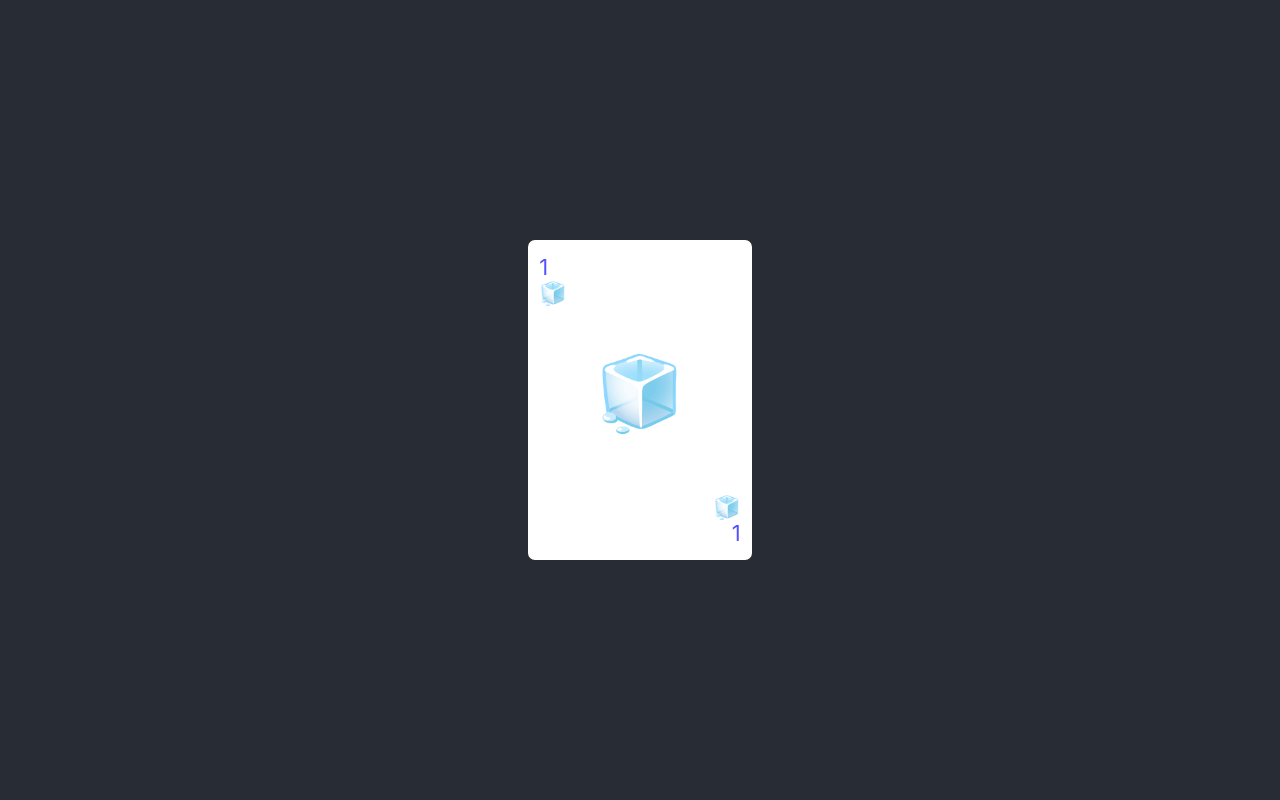
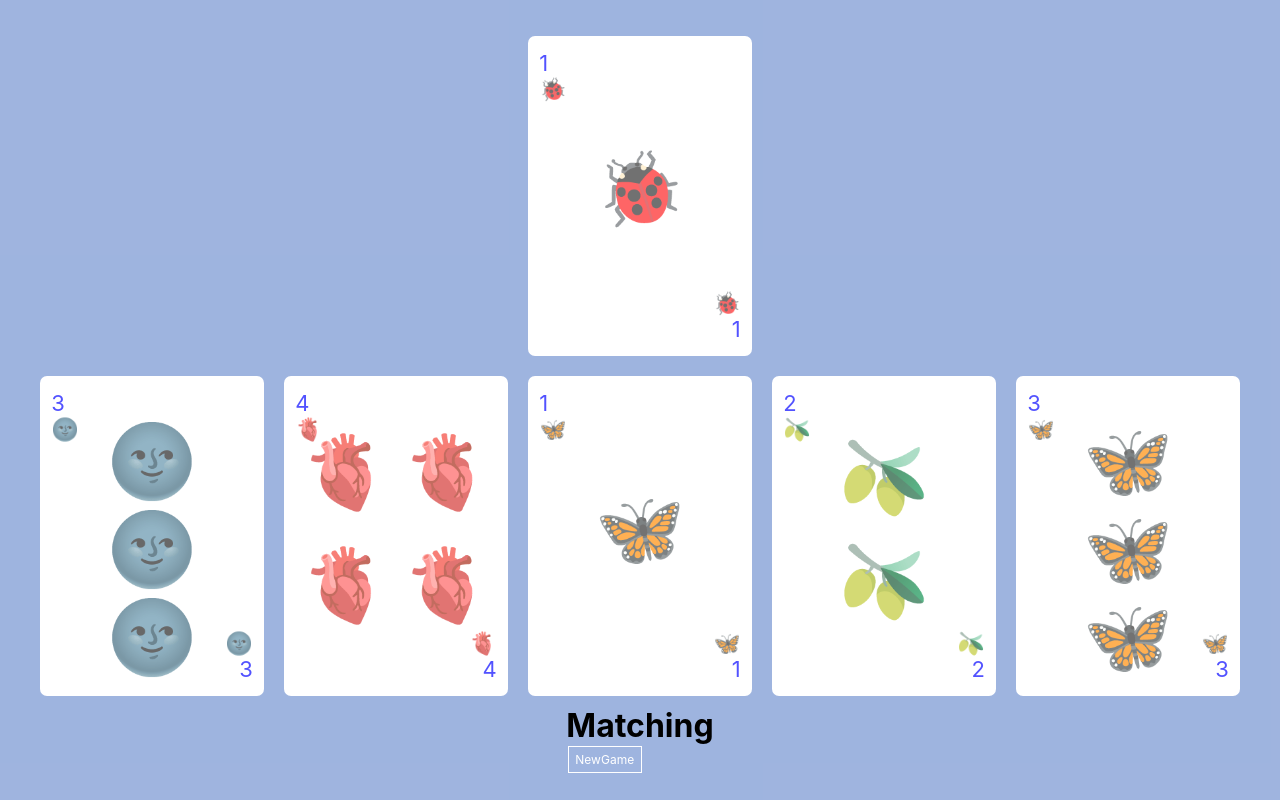
Before and after one commit to christine-iyer/array-move, a React (Create React App) app: page / in a window 1280 px wide. Built offline with nearby package versions, Linux system fonts and the light colour scheme.

Commit message:
doing a flip card app. almost finished video 2

```diff
--- a/src/App.css
+++ b/src/App.css
@@ -53,7 +53,7 @@ li:hover {
   flex-direction: column;
   width: 100%;
   height: 100vh;
-  background-color: #282c34;
+  background-color: #073eac63;
   flex-wrap: wrap;
 }
 
--- a/src/App.js
+++ b/src/App.js
@@ -151,13 +151,19 @@
 // }
 
 // export default App;
+
 import "./App.css";
-import Card from "./components/app/Card";
+import Card from "./components/cardsApp/Card";
+import CardWrapper from "./components/cardsApp/CardWrapper";
+import FlipCard from "./components//flipApp/FlipCard";
 
 function App() {
   return (
     <div className="App">
-      <Card symbol="🧊" color="red" number="1" />
+      <Card symbol="🐞" color="red" number="1" />
+      <CardWrapper cardsNumber='5'/>
+      <FlipCard />
+
     </div>
   );
 }
--- a/src/components/app/CardWrapper.js
+++ /dev/null
@@ -1,5 +0,0 @@
-import Card from './Card';
-
-const CardWrapper=({cardsNumber}) =>{
-
-}
--- a/src/components/app/Card.js
+++ b/src/components/cardsApp/Card.js
@@ -25,6 +25,7 @@ const Card = ({ number, color, symbol, name }) => {
              <div className="bottom-symbol ">
                <span className="bottom-symbol-sigle">{symbol}</span>
                <p>{number}</p>
+
              </div>
            </div>
          </div>
--- /dev/null
+++ b/src/components/cardsApp/CardWrapper.js
@@ -0,0 +1,34 @@
+import Card from "./Card.js";
+import { numbers, colors, symbols } from "./data.js";
+import useRandomValueFromArray from "./hooks.js";
+
+const CardsWrapper = ({ cardsNumber }) => {
+  const cardNumbers = cardsNumber;
+  const { randomValueFromArray } = useRandomValueFromArray();
+
+  return (
+    <div className="card-wrapper">
+      {[...Array(Number(cardNumbers))].map((_numb, index) => {
+        index += 1;
+        const randomSymbols =
+          symbols[Math.floor(Math.random() * symbols.length)];
+
+        return (
+          <Card
+            key={index}
+            name={randomSymbols.name}
+            number={randomValueFromArray(numbers).number}
+            color={
+              randomSymbols.name === "spade" || randomSymbols.name === "club"
+                ? `${colors[1].color}`
+                : `${colors[0].color}`
+            }
+            symbol={randomSymbols.symbol}
+          />
+        );
+      })}
+    </div>
+  );
+};
+
+export default CardsWrapper;
--- /dev/null
+++ b/src/components/cardsApp/data.js
@@ -0,0 +1,62 @@
+export const numbers = [
+     {
+          id: 0,
+          score: 10,
+          number: 1,
+     },
+     {
+          id: 1,
+          score: 1,
+          number: 2,
+     },
+     {
+          id: 2,
+          score: 2,
+          number: 3,
+     },
+     {
+          id: 3,
+          score: 3,
+          number: 4,
+     }
+];
+
+export const colors = [
+     {
+          id: 0,
+          color: "red",
+     },
+     {
+          id: 1,
+          color: "black",
+     },
+];
+
+export const symbols = [
+     {
+          id: 0,
+          symbol: "🌚",
+          name: "spade",
+     },
+     {
+          id: 1,
+          symbol: "🫀",
+          name: "heart",
+     },
+     {
+          id: 2,
+          symbol: "🫒",
+          name: "club",
+     },
+     {
+          id: 3,
+          symbol: "🍭",
+          name: "diamond",
+     },
+     {
+          id: 4,
+          symbol: "🦋",
+          name: "butterfly",
+     }
+
+]
--- /dev/null
+++ b/src/components/cardsApp/hooks.js
@@ -0,0 +1,20 @@
+const useRandomValueFromArray = () => {
+     let alreadyDone = [];
+
+     const randomValueFromArray = (myArray) => {
+       if (alreadyDone.length === 0) {
+         for (let i = 0; i < myArray.length; i++) alreadyDone.push(i);
+       }
+       let randomValueIndex = Math.floor(Math.random() * alreadyDone.length);
+       let indexOfItemInMyArray = alreadyDone[randomValueIndex];
+
+       alreadyDone.splice(randomValueIndex, 1);
+
+       return myArray[indexOfItemInMyArray];
+     };
+     return {
+       randomValueFromArray,
+     };
+   };
+
+   export default useRandomValueFromArray;
--- /dev/null
+++ b/src/components/flipApp/FlipCard.js
@@ -0,0 +1,87 @@
+import { useState } from 'react'
+const cardImages = [
+     { "word": "bad" },
+     { "word": "bed" },
+     { "word": "bag" },
+     { "word": "bit" },
+     { "word": "bog" },
+     { "word": "box" },
+     { "word": "bug" },
+     { "word": "bun" },
+     { "word": "bus" },
+     { "word": "cap" },
+     { "word": "cup" },
+     { "word": "dig" },
+     { "word": "dot" },
+     { "word": "fix" },
+     { "word": "fog" },
+     { "word": "fox" },
+     { "word": "fun" },
+     { "word": "gas" },
+     { "word": "got" },
+     { "word": "hen" },
+     { "word": "hog" },
+     { "word": "hip" },
+     { "word": "hug" },
+     { "word": "hum" },
+     { "word": "jet" },
+     { "word": "job" },
+     { "word": "jog" },
+     { "word": "jug" },
+     { "word": "kid" },
+     { "word": "leg" },
+     { "word": "lip" },
+     { "word": "man" },
+     { "word": "map" },
+     { "word": "men" },
+     { "word": "mix" },
+     { "word": "nap" },
+     { "word": "pen" },
+     { "word": "rag" },
+     { "word": "rob" },
+     { "word": "rug" },
+     { "word": "six" },
+     { "word": "sun" },
+     { "word": "tax" },
+     { "word": "ten" },
+     { "word": "wax" },
+     { "word": "web" },
+     { "word": "wet" },
+     { "word": "wig" },
+     { "word": "win" },
+     { "word": "yes" },
+]
+export default function FlipCard() {
+     const [cards, setCards] = useState([])
+     const [turns, setTurns] = useState(0)
+     const shuffleCards = () => {
+          const shuffledCards = [...cardImages, ...cardImages]
+               .sort(() => Math.random() - 0.5)
+               .map((card) => ({ ...card, id: Math.random() }))
+          setCards(shuffledCards)
+          setTurns(0)
+          console.log(cards, turns)
+     }
+
+
+     return (
+          <div className="flipcard">
+               <h1>Matching</h1>
+               <button onClick={shuffleCards}>NewGame</button>
+               <div className='card-grid'>
+                    {cards.map(card => (
+                         <div className="card" key={card.id}>
+                              <div>
+                                   <p className = "front">{card.word}</p>
+
+
+                              </div>
+                              </div>
+                              ))}
+                         </div>
+                         </div>
+
+                    )
+
+
+}
```
Also changed, not shown: src/components/app/data.js (deleted, +0 -100 lines), src/components/cardsApp/Deck.js (renamed from src/components/app/Deck.js), src/components/cardsApp/card.css (renamed from src/components/app/card.css).
